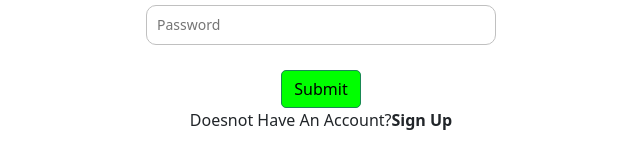
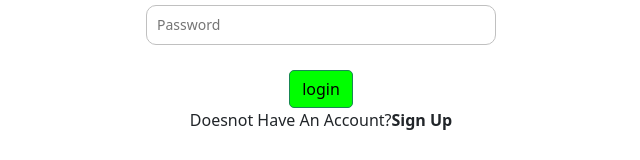
Before and after one commit to aravindvjn/Quintrelix-Shopee, a React (Vite) app in the folder frontend/: page /login in a window 1280 px wide. Shown: the part 411-571 px from the top of the page, without its empty margins (319-959 px from the left). Built offline with nearby package versions, Linux system fonts and the light colour scheme; no server answers.

Commit message:
submit to page

```diff
--- a/frontend/src/Pages/Auth/Form.jsx
+++ b/frontend/src/Pages/Auth/Form.jsx
@@ -137,7 +137,7 @@ const Form = ({ input, handleChange, setInput, page }) => {
           />
         </>
       )}
-      <button className="btn btn-success" style={{color:'black'}} type="submit">Submit</button>
+      <button className="btn btn-success" style={{color:'black'}} type="submit">{page}</button>
       {page === "signup" ? (
         <p>
           Already Have An Account?
```
